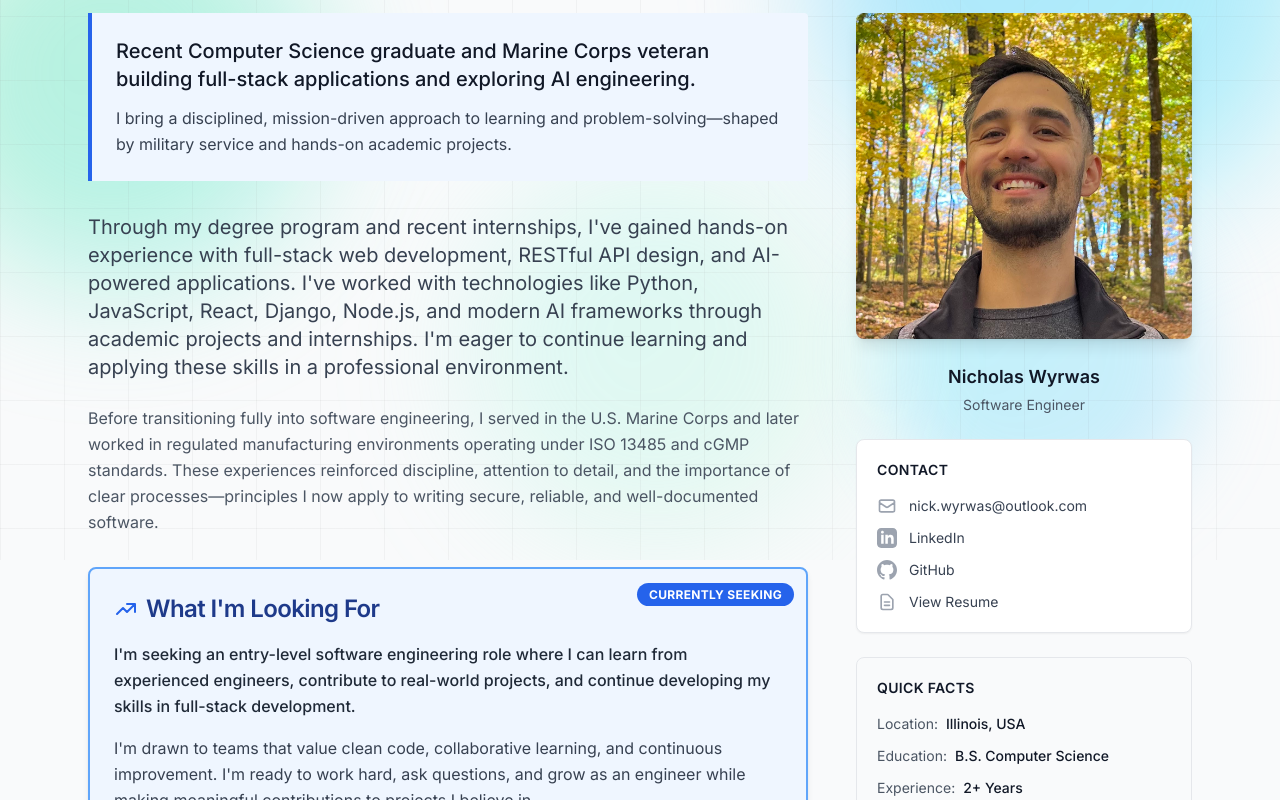
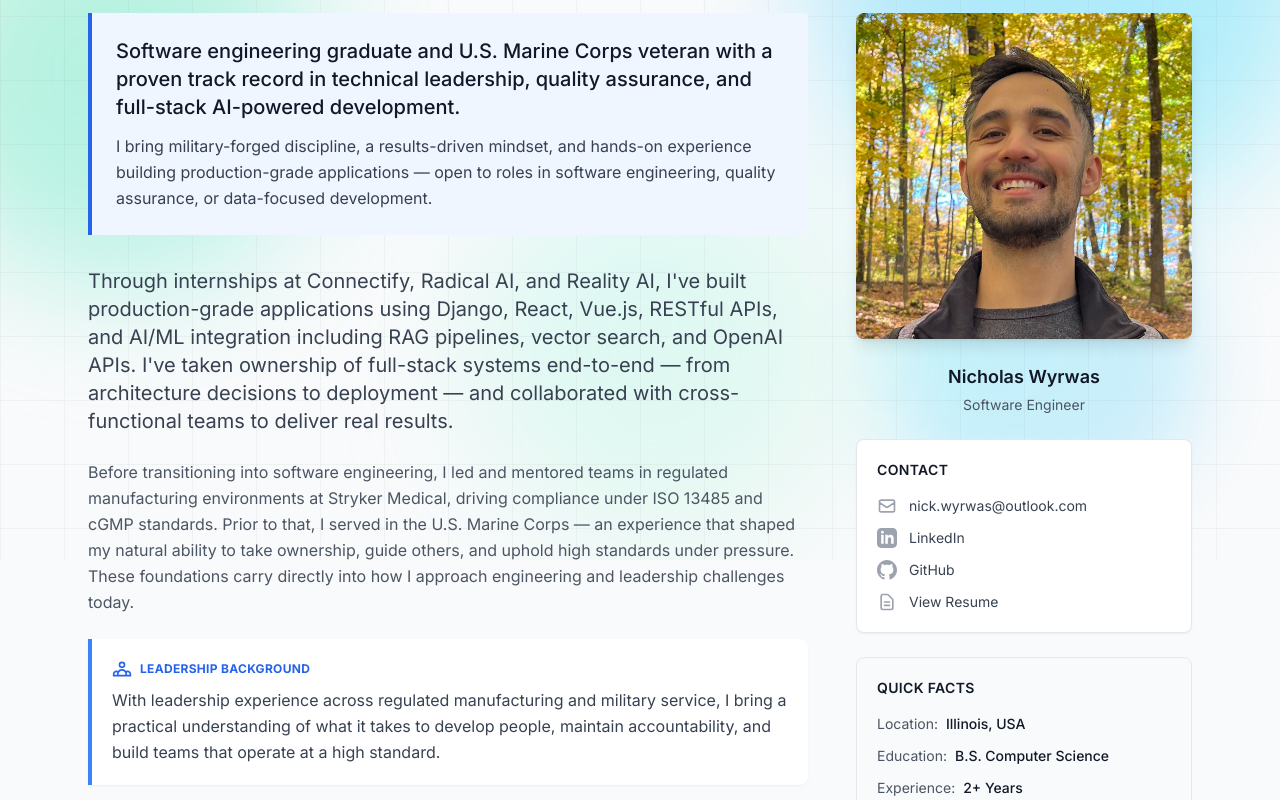
Before and after one commit to nwyrwas/Portfolio, a Next.js app: page /about in a window 1280 px wide. Shown: the part 240-1040 px from the top of the page. Built offline with nearby package versions, Linux system fonts and the light colour scheme.

Commit message:
Update to about page and resume

```diff
--- a/app/about/page.tsx
+++ b/app/about/page.tsx
@@ -4,7 +4,7 @@ import { Metadata } from "next";
 
 export const metadata: Metadata = {
   title: "About – Nicholas Wyrwas",
-  description: "Aspiring Software Engineer",
+  description: "Software engineering graduate and U.S. Marine Corps veteran with a proven track record in technical leadership, quality assurance, and full-stack AI-powered development.",
 };
 
 export default function AboutPage() {
@@ -20,25 +20,36 @@ export default function AboutPage() {
               {/* Elevator Pitch */}
               <div className="bg-gradient-to-r from-primary-50 to-blue-50 border-l-4 border-primary-600 p-6 rounded-r mb-8">
                 <p className="body-large font-medium text-gray-900 mb-3">
-                  Recent Computer Science graduate and Marine Corps veteran building full-stack applications and exploring AI engineering.
+                  Software engineering graduate and U.S. Marine Corps veteran with a proven track record in technical leadership, quality assurance, and full-stack AI-powered development.
                 </p>
                 <p className="body text-gray-700">
-                  I bring a disciplined, mission-driven approach to learning and problem-solving—shaped by military service and hands-on academic projects.
+                  I bring military-forged discipline, a results-driven mindset, and hands-on experience building production-grade applications — open to roles in software engineering, quality assurance, or data-focused development.
                 </p>
               </div>
 
               <p className="body-large mb-6 text-gray-700">
-                Through my degree program and recent internships, I've gained hands-on experience with full-stack web development, RESTful API design, and AI-powered applications.
-                I've worked with technologies like Python, JavaScript, React, Django, Node.js, and modern AI frameworks through academic projects and internships.
-                I'm eager to continue learning and applying these skills in a professional environment.
+                Through internships at Connectify, Radical AI, and Reality AI, I've built production-grade applications using Django, React, Vue.js, RESTful APIs, and AI/ML integration including RAG pipelines, vector search, and OpenAI APIs.
+                I've taken ownership of full-stack systems end-to-end — from architecture decisions to deployment — and collaborated with cross-functional teams to deliver real results.
               </p>
 
               <p className="body mb-6">
-                Before transitioning fully into software engineering, I served in the U.S. Marine Corps and later worked in regulated
-                manufacturing environments operating under ISO 13485 and cGMP standards. These experiences reinforced discipline,
-                attention to detail, and the importance of clear processes—principles I now apply to writing secure, reliable,
-                and well-documented software.
+                Before transitioning into software engineering, I led and mentored teams in regulated manufacturing environments at Stryker Medical, driving compliance under ISO 13485 and cGMP standards.
+                Prior to that, I served in the U.S. Marine Corps — an experience that shaped my natural ability to take ownership, guide others, and uphold high standards under pressure.
+                These foundations carry directly into how I approach engineering and leadership challenges today.
               </p>
+
+              {/* Leadership Highlight */}
+              <div className="bg-white border-l-4 border-primary-500 rounded-r-lg p-5 mb-8 shadow-sm">
+                <div className="flex items-center gap-2 mb-2">
+                  <svg className="w-5 h-5 text-primary-600 flex-shrink-0" fill="none" viewBox="0 0 24 24" stroke="currentColor">
+                    <path strokeLinecap="round" strokeLinejoin="round" strokeWidth={2} d="M17 20h5v-2a3 3 0 00-5.356-1.857M17 20H7m10 0v-2c0-.656-.126-1.283-.356-1.857M7 20H2v-2a3 3 0 015.356-1.857M7 20v-2c0-.656.126-1.283.356-1.857m0 0a5.002 5.002 0 019.288 0M15 7a3 3 0 11-6 0 3 3 0 016 0z" />
+                  </svg>
+                  <span className="text-xs font-bold text-primary-600 uppercase tracking-wide">Leadership Background</span>
+                </div>
+                <p className="body text-gray-700">
+                  With leadership experience across regulated manufacturing and military service, I bring a practical understanding of what it takes to develop people, maintain accountability, and build teams that operate at a high standard.
+                </p>
+              </div>
 
               {/* Career Goals Section - Enhanced */}
               <div className="relative bg-gradient-to-br from-primary-50 via-blue-50 to-primary-50 border-2 border-primary-400 rounded-lg p-6 my-8 shadow-md">
@@ -54,12 +65,12 @@ export default function AboutPage() {
                   What I'm Looking For
                 </h3>
                 <p className="body text-gray-800 mb-4 font-medium">
-                  I'm seeking an entry-level software engineering role where I can learn from experienced engineers, contribute to real-world projects,
-                  and continue developing my skills in full-stack development.
+                  I'm seeking a role in software engineering, quality assurance, or data-focused development where I can contribute from day one,
+                  take ownership of meaningful work, and continue growing alongside experienced engineers.
                 </p>
                 <p className="body text-gray-700">
-                  I'm drawn to teams that value clean code, collaborative learning, and continuous improvement. I'm ready to work hard,
-                  ask questions, and grow as an engineer while making meaningful contributions to projects I believe in.
+                  I'm drawn to teams that value clean code, accountability, and continuous improvement. My background in both technical leadership
+                  and hands-on development gives me a unique perspective — I understand what it takes to build reliable systems and to lead people toward high standards.
                 </p>
               </div>
             </div>
```
Also changed, not shown: 1 other file (tests, documents, lock files or other folders).
